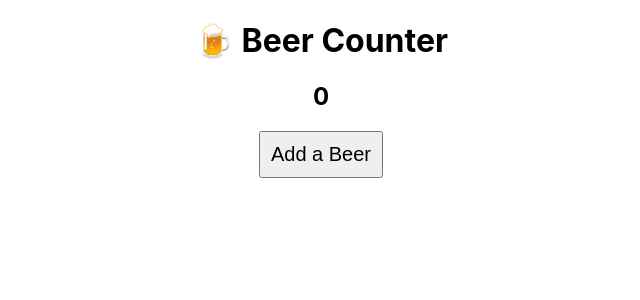
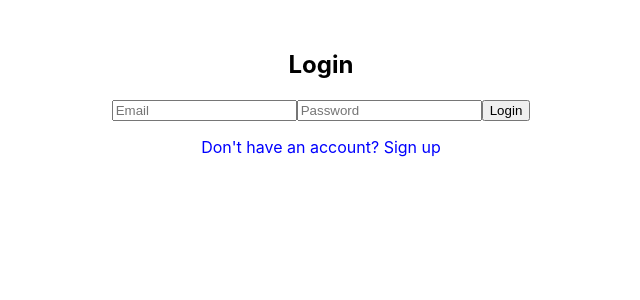
Before and after one commit to frederikbckl/beerreal, a React (Create React App) app: page / in a window 1280 px wide. Shown: the top 300 px of the page, without its empty margins (319-959 px from the left). Built offline with nearby package versions, Linux system fonts and the light colour scheme; no server answers; the database is empty.

Commit message:
Initialize Firebase Authenticator

```diff
--- a/src/App.js
+++ b/src/App.js
@@ -1,11 +1,23 @@
 // import './App.css';
 import React, { useState, useEffect } from "react";
-import { db } from "./firebase";
-import { doc, getDoc, setDoc } from "firebase/firestore";
+import { db, auth } from "./firebase";
+import { doc, getDoc, setDoc, addDoc, collection, serverTimestamp } from "firebase/firestore";
+import { onAuthStateChanged, signOut } from "firebase/auth";
+import Auth from "./Auth";
 
 function App() {
+  const [user, setUser] = useState(null);
   const [beerCount, setBeerCount] = useState(0);
 
+  // Listen for Auth State Changes
+  useEffect(() => {
+    const unsubscribe = onAuthStateChanged(auth, (user) => {
+      setUser(user);
+    });
+    return () => unsubscribe();
+  }, []);
+
+  // Load Global Beer Count from Firestore
   useEffect(() => {
       const fetchBeerCount = async () => {
           try {
@@ -27,33 +39,82 @@ function App() {
       fetchBeerCount();
   }, []);
 
-  const incrementBeerCount = async () => {
-      try {
-          const newCount = beerCount + 1;
-          setBeerCount(newCount); // Update UI immediately
 
-          // Save new count to Firestore with merge to prevent overwriting
-          const docRef = doc(db, "global", "beerCount");
-          await setDoc(docRef, { count: newCount }, { merge: true });
+  // Add a new beer
+  const addBeer = async () => {
+    if (!user) return; // Ensure user is logged in
 
-      } catch (error) {
-          console.error("Error updating beer count:", error);
-      }
+    const newCount = beerCount + 1;
+    setBeerCount(newCount);
+
+    await setDoc(doc(db, "global", "beerCount"), { count: newCount }, { merge: true });
+
+    await addDoc(collection(db, "beers"), {
+      userId: user.uid,
+      timestamp: serverTimestamp(),
+      beerType: "Helles",
+      photoURL: null,
+      location: null,
+    });
   };
 
+  // const incrementBeerCount = async () => {
+  //     try {
+  //         const newCount = beerCount + 1;
+  //         setBeerCount(newCount); // Update UI immediately
+
+  //         // Save new count to Firestore with merge to prevent overwriting
+  //         const docRef = doc(db, "global", "beerCount");
+  //         await setDoc(docRef, { count: newCount }, { merge: true });
+
+  //     } catch (error) {
+  //         console.error("Error updating beer count:", error);
+  //     }
+  // };
+
+  // Logout Function
+  const handleLogout = async () => {
+    await signOut(auth);
+    setUser(null);
+  };
+
+
   return (
-    <div style={{ textAlign: "center", margginTop: "50px" }}>
-      <h1>🍺 Beer Counter</h1>
-      <h2>{beerCount}</h2>
-      <button
-          onClick={incrementBeerCount}
-          style={{ fontSize: "20px", padding: "10px", cursor: "pointer" }}
-      >
-        Add a Beer
-      </button>
+    <div style={{ textAlign: "center", marginTop: "50px" }}>
+      {user ? (
+        <>
+          <h1>🍺 Beer Counter</h1>
+          <h2>{beerCount}</h2>
+          <button onClick={addBeer} style={{ fontSize: "20px", padding: "10px", cursor: "pointer" }}>
+            Add a Beer
+          </button>
+          <br />
+          <button onClick={handleLogout} style={{ marginTop: "10px", background: "red", color: "white" }}>
+            Logout
+          </button>
+        </>
+      ) : (
+        <Auth setUser={setUser} />
+      )}
     </div>
   );
-
 }
 
+
+
+//   return (
+//     <div style={{ textAlign: "center", margginTop: "50px" }}>
+//       <h1>🍺 Beer Counter</h1>
+//       <h2>{beerCount}</h2>
+//       <button
+//           onClick={incrementBeerCount}
+//           style={{ fontSize: "20px", padding: "10px", cursor: "pointer" }}
+//       >
+//         Add a Beer
+//       </button>
+//     </div>
+//   );
+
+// }
+
 export default App;
--- /dev/null
+++ b/src/Auth.js
@@ -0,0 +1,45 @@
+import React, { useState } from "react";
+import { auth } from "./firebase";
+import { createUserWithEmailAndPassword, signInWithEmailAndPassword, signOut } from "firebase/auth";
+
+function Auth({ setUser }) {
+  const [email, setEmail] = useState("");
+  const [password, setPassword] = useState("");
+  const [isLogin, setIsLogin] = useState(true);
+  const [error, setError] = useState("");
+
+  // Handle Sign In / Sign Up
+  const handleSubmit = async (e) => {
+    e.preventDefault();
+    setError("");
+
+    try {
+      if (isLogin) {
+        const userCredential = await signInWithEmailAndPassword(auth, email, password);
+        setUser(userCredential.user);
+      } else {
+        const userCredential = await createUserWithEmailAndPassword(auth, email, password);
+        setUser(userCredential.user);
+      }
+    } catch (err) {
+      setError(err.message);
+    }
+  };
+
+  return (
+    <div style={{ textAlign: "center", marginTop: "50px" }}>
+      <h2>{isLogin ? "Login" : "Sign Up"}</h2>
+      <form onSubmit={handleSubmit}>
+        <input type="email" placeholder="Email" value={email} onChange={(e) => setEmail(e.target.value)} required />
+        <input type="password" placeholder="Password" value={password} onChange={(e) => setPassword(e.target.value)} required />
+        <button type="submit">{isLogin ? "Login" : "Sign Up"}</button>
+      </form>
+      <p onClick={() => setIsLogin(!isLogin)} style={{ cursor: "pointer", color: "blue" }}>
+        {isLogin ? "Don't have an account? Sign up" : "Already have an account? Login"}
+      </p>
+      {error && <p style={{ color: "red" }}>{error}</p>}
+    </div>
+  );
+}
+
+export default Auth;
--- a/src/firebase.js
+++ b/src/firebase.js
@@ -1,6 +1,7 @@
 // Import the functions you need from the SDKs you need
 import { initializeApp } from "firebase/app";
 import { getAnalytics } from "firebase/analytics";
+import { getAuth } from "firebase/auth";
 import { getFirestore } from "firebase/firestore";
 
 // TODO: Add SDKs for Firebase products that you want to use
@@ -21,6 +22,7 @@ const firebaseConfig = {
 // Initialize Firebase
 const app = initializeApp(firebaseConfig);
 const analytics = getAnalytics(app);
+const auth = getAuth(app);
 const db = getFirestore(app);
 
-export { db };
+export { auth, db };
```
